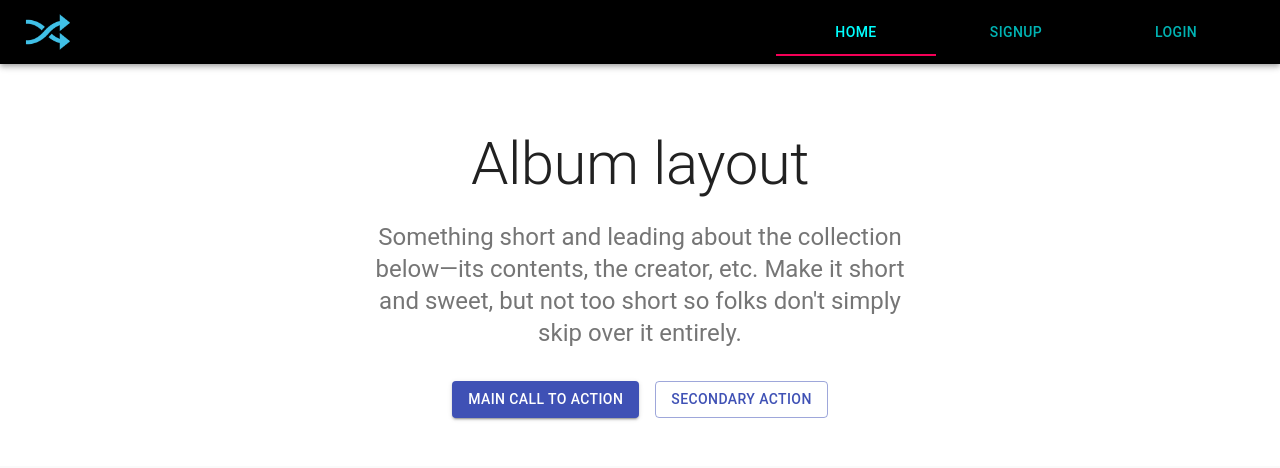
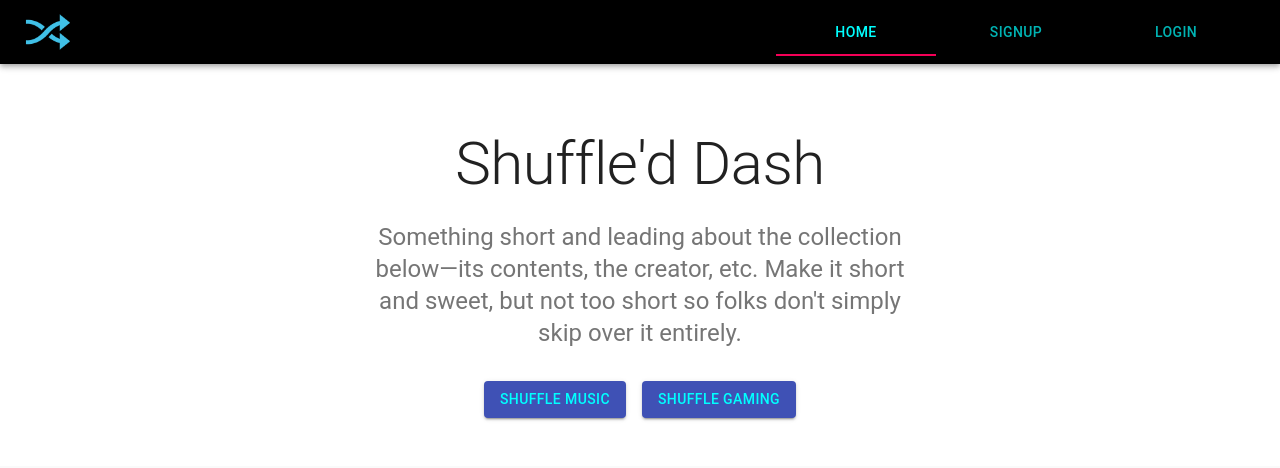
Before and after one commit to JordanAlexander22/ShuffleStream, a React (Create React App) app: page / in a window 1280 px wide. Both pictures are taken after a click on the tab "HOME". Shown: the top 468 px of the page. Built offline with nearby package versions, Linux system fonts and the light colour scheme.

Commit message:
rearranged home

```diff
--- a/package.json
+++ b/package.json
@@ -8,6 +8,7 @@
     "@testing-library/jest-dom": "^4.2.4",
     "@testing-library/react": "^9.3.2",
     "@testing-library/user-event": "^7.1.2",
+    "axios": "^0.19.2",
     "material-ui-icons": "^1.0.0-beta.36",
     "react": "^16.13.1",
     "react-dom": "^16.13.1",
--- /dev/null
+++ b/src/api/index.js
@@ -0,0 +1,4 @@
+import axios from 'axios';
+
+
+const url=
--- a/src/components/Home/Home.jsx
+++ b/src/components/Home/Home.jsx
@@ -56,7 +56,7 @@ export default function Home() {
         <div className={classes.heroContent}>
           <Container maxWidth="sm">
             <Typography component="h1" variant="h2" align="center" color="textPrimary" gutterBottom>
-              Album layout
+              Shuffle'd Dash
             </Typography>
             <Typography variant="h5" align="center" color="textSecondary" paragraph>
               Something short and leading about the collection below—its contents, the creator, etc.
@@ -66,13 +66,13 @@ export default function Home() {
             <div className={classes.heroButtons}>
               <Grid container spacing={2} justify="center">
                 <Grid item>
-                  <Button variant="contained" color="primary">
-                    Main call to action
+                  <Button variant="contained" color="primary" style= {{color: "#00ffff"}}>
+                    Shuffle Music
                   </Button>
                 </Grid>
                 <Grid item>
-                  <Button variant="outlined" color="primary">
-                    Secondary action
+                  <Button variant="contained" color="primary" style= {{color: "#00ffff"}}>
+                    Shuffle Gaming
                   </Button>
                 </Grid>
               </Grid>
```
Also changed, not shown: 1 other file (tests, documents, lock files or other folders).
